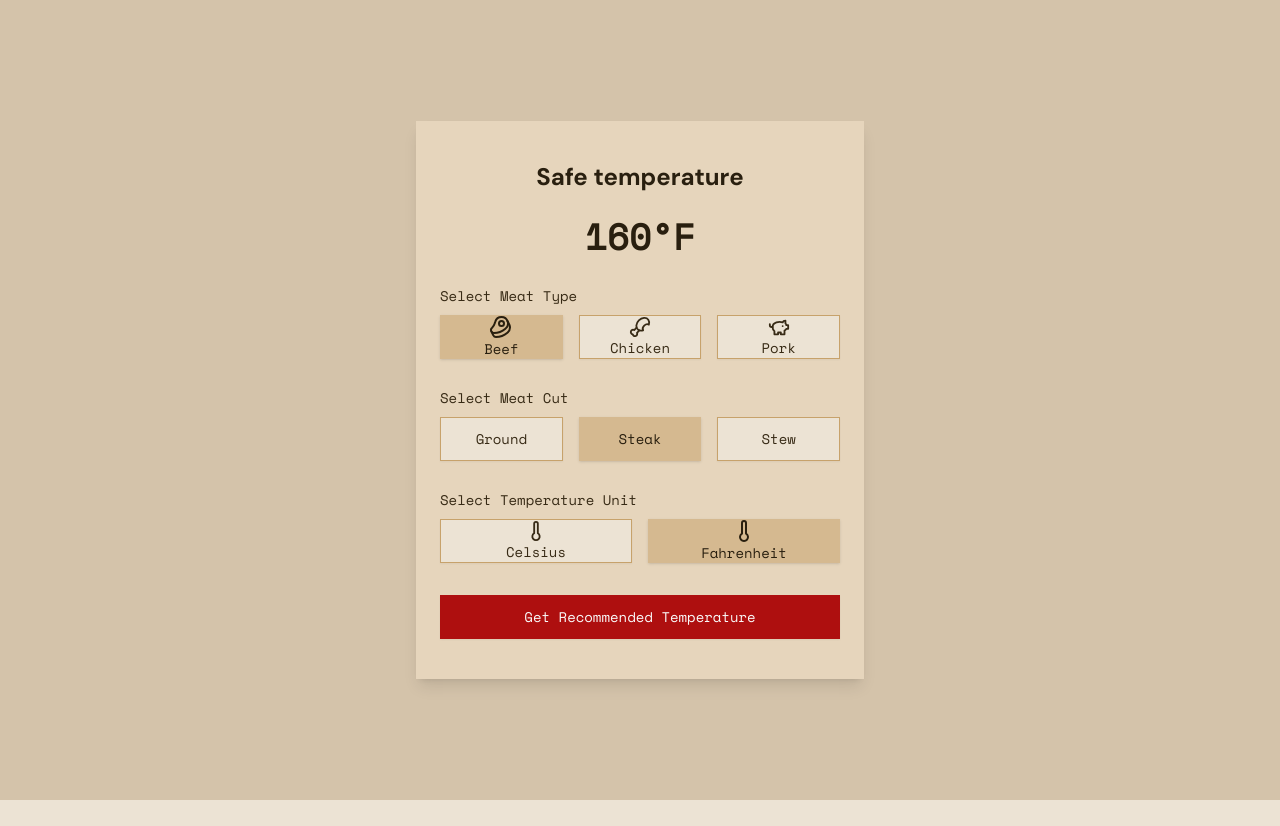
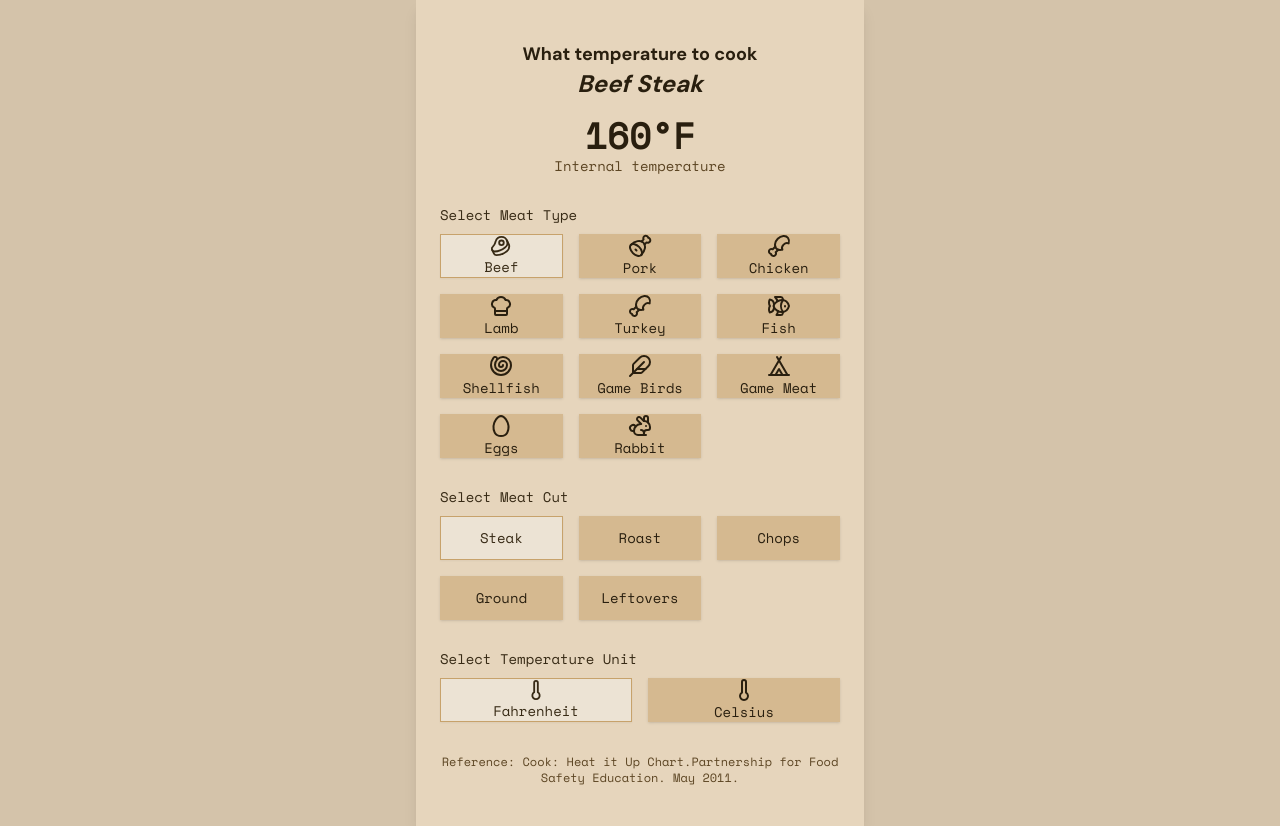
Before and after one commit to croppia/thermust, a Next.js app: page / in a window 1280 px wide. Before the commit the page ends 800 px from the top, so only its background shows below. Built offline with nearby package versions, Linux system fonts and the light colour scheme.

Commit message:
Add Logic and Temperatures

```diff
--- a/src/app/page.tsx
+++ b/src/app/page.tsx
@@ -1,28 +1,66 @@
+"use client";
 /**
  * v0 by Vercel.
  * @see https://v0.dev/t/jxvGM8JoNoi
  * Documentation: https://v0.dev/docs#integrating-generated-code-into-your-nextjs-app
  */
+import { useCallback, useMemo, useState } from "react";
 import { Label } from "@/components/ui/label";
 import { Button } from "@/components/ui/button";
-import {
-  BeefIcon,
-  DrumstickIcon,
-  PiggyBank,
-  ThermometerIcon,
-} from "lucide-react";
+import { MeatButton } from "@/components/MeatButton";
+import { MeatCutButton } from "@/components/CutButton";
+import { CookingMethod, MeatType, TemperatureUnit } from "@/lib/types";
+import { safeTemperatures } from "@/lib/temps";
+import { ThermometerIcon } from "lucide-react";
+import { convertFarenheitToCelsius } from "@/lib/converter";
 
 export default function Component() {
+  const [selectedMeat, setSelectedMeat] = useState<MeatType>(MeatType.beef);
+  const [selectedCut, setSelectedCut] = useState<string>(CookingMethod.steak);
+  const [selectedUnit, setSelectedUnit] = useState<TemperatureUnit>(
+    TemperatureUnit.fahrenheit
+  );
+
+  const handleSetMeat = useCallback(
+    (meat: MeatType) => {
+      setSelectedMeat(meat);
+      if (
+        selectedCut &&
+        !Object.keys(safeTemperatures[meat]).includes(selectedCut)
+      ) {
+        setSelectedCut(Object.keys(safeTemperatures[meat])[0]);
+      }
+    },
+    [selectedCut]
+  );
+
+  const recommendedTemp = useMemo(() => {
+    if (selectedUnit === TemperatureUnit.celsius) {
+      return {
+        temperature: convertFarenheitToCelsius(
+          safeTemperatures[selectedMeat][selectedCut].temperature
+        ),
+        label: safeTemperatures[selectedMeat][selectedCut].label,
+      };
+    }
+    return safeTemperatures[selectedMeat][selectedCut];
+  }, [selectedMeat, selectedCut, selectedUnit]);
+
   return (
     <div className="flex flex-col items-center justify-center min-h-screen bg-muted dark:bg-background">
       <div className="max-w-md w-full px-6 py-10 bg-card dark:bg-card rounded-lg shadow-lg">
-        <h2 className="text-center text-2xl font-bold mb-6 text-primary-foreground dark:text-primary-foreground">
-          Safe temperature
+        <h3 className="text-center text-lg font-bold text-primary-foreground dark:text-primary-foreground">
+          What temperature to cook
+        </h3>
+        <h2 className="text-center text-2xl font-bold mb-4 text-primary-foreground dark:text-primary-foreground">
+          <span className="italic">{recommendedTemp.label}</span>
         </h2>
         <div className="text-center pb-8">
           <p className="text-4xl font-bold text-primary-foreground dark:text-primary-foreground">
-            160°F
+            {recommendedTemp.temperature}°
+            {selectedUnit === TemperatureUnit.celsius ? "C" : "F"}
           </p>
+          <p className="text-sm text-muted-foreground">Internal temperature</p>
         </div>
         <div className="space-y-8">
           <div>
@@ -30,30 +68,14 @@ export default function Component() {
               Select Meat Type
             </Label>
             <div className="grid grid-cols-3 gap-4">
-              <Button
-                variant="default"
-                size="xl"
-                className="flex flex-col items-center justify-center"
-              >
-                <BeefIcon className="w-8 h-8" />
-                Beef
-              </Button>
-              <Button
-                variant="outline"
-                size="xl"
-                className="flex flex-col items-center justify-center"
-              >
-                <DrumstickIcon className="w-8 h-8" />
-                Chicken
-              </Button>
-              <Button
-                variant="outline"
-                size="xl"
-                className="flex flex-col items-center justify-center"
-              >
-                <PiggyBank className="w-8 h-8" />
-                Pork
-              </Button>
+              {Object.values(MeatType).map((meat) => (
+                <MeatButton
+                  key={meat}
+                  meat={meat}
+                  isSelected={selectedMeat === meat}
+                  onClick={() => handleSetMeat(meat)}
+                />
+              ))}
             </div>
           </div>
           <div>
@@ -61,27 +83,14 @@ export default function Component() {
               Select Meat Cut
             </Label>
             <div className="grid grid-cols-3 gap-4">
-              <Button
-                variant="outline"
-                size="xl"
-                className="flex flex-col items-center justify-center"
-              >
-                Ground
-              </Button>
-              <Button
-                variant="default"
-                size="xl"
-                className="flex flex-col items-center justify-center"
-              >
-                Steak
-              </Button>
-              <Button
-                variant="outline"
-                size="xl"
-                className="flex flex-col items-center justify-center"
-              >
-                Stew
-              </Button>
+              {Object.keys(safeTemperatures[selectedMeat]).map((cut) => (
+                <MeatCutButton
+                  key={cut}
+                  cut={cut}
+                  selected={selectedCut === cut}
+                  onClick={() => setSelectedCut(cut)}
+                />
+              ))}
             </div>
           </div>
           <div>
@@ -90,27 +99,38 @@ export default function Component() {
             </Label>
             <div className="grid grid-cols-2 gap-4">
               <Button
-                variant="outline"
+                variant={
+                  selectedUnit === TemperatureUnit.fahrenheit
+                    ? "outline"
+                    : "default"
+                }
                 size="xl"
                 className="flex flex-col items-center justify-center"
+                onClick={() => setSelectedUnit(TemperatureUnit.fahrenheit)}
               >
                 <ThermometerIcon className="w-8 h-8" />
-                Celsius
+                {TemperatureUnit.fahrenheit}
               </Button>
               <Button
-                variant="default"
+                variant={
+                  selectedUnit === TemperatureUnit.celsius
+                    ? "outline"
+                    : "default"
+                }
                 size="xl"
                 className="flex flex-col items-center justify-center"
+                onClick={() => setSelectedUnit(TemperatureUnit.celsius)}
               >
                 <ThermometerIcon className="w-8 h-8" />
-                Fahrenheit
+                {TemperatureUnit.celsius}
               </Button>
             </div>
           </div>
           <div className="text-center">
-            <Button size="xl" variant="destructive" className="w-full">
-              Get Recommended Temperature
-            </Button>
+            <p className="text-xs text-muted-foreground">
+              Reference: Cook: Heat it Up Chart.Partnership for Food Safety
+              Education. May 2011.
+            </p>
           </div>
         </div>
       </div>
--- /dev/null
+++ b/src/components/CutButton.tsx
@@ -0,0 +1,23 @@
+import { Button } from "@/components/ui/button";
+import { CookingMethod } from "@/lib/types";
+
+export function MeatCutButton({
+  cut,
+  selected,
+  onClick,
+}: {
+  cut: string;
+  selected: boolean;
+  onClick: () => void;
+}) {
+  return (
+    <Button
+      variant={selected ? "outline" : "default"}
+      size="xl"
+      className="flex flex-col items-center justify-center"
+      onClick={onClick}
+    >
+      {cut}
+    </Button>
+  );
+}
--- /dev/null
+++ b/src/components/MeatButton.tsx
@@ -0,0 +1,26 @@
+import React from "react";
+import { Button } from "@/components/ui/button";
+import { MeatType } from "@/lib/types";
+import { meatIcons } from "@/lib/icons";
+
+export function MeatButton({
+  meat,
+  isSelected,
+  onClick,
+}: {
+  meat: MeatType;
+  isSelected: boolean;
+  onClick: () => void;
+}) {
+  return (
+    <Button
+      variant={isSelected ? "outline" : "default"}
+      size="xl"
+      className="flex flex-col items-center justify-center"
+      onClick={onClick}
+    >
+      {React.createElement(meatIcons[meat])}
+      {meat}
+    </Button>
+  );
+}
--- /dev/null
+++ b/src/lib/converter.ts
@@ -0,0 +1,9 @@
+// Write a utility function that converts farenheit to celsius
+
+export function convertFarenheitToCelsius(farenheit: number): number {
+  return Math.round(((farenheit - 32) * 5) / 9);
+}
+
+export function convertCelsiusToFarenheit(celsius: number): number {
+  return (celsius * 9) / 5 + 32;
+}
--- /dev/null
+++ b/src/lib/icons.ts
@@ -0,0 +1,27 @@
+import {
+  Beef,
+  Drumstick,
+  Ham,
+  ChefHat,
+  Feather,
+  Tent,
+  Egg,
+  Fish,
+  Rabbit,
+  Shell,
+} from "lucide-react";
+import { MeatType } from "./types";
+
+export const meatIcons: Record<string, React.ComponentType> = {
+  [MeatType.beef]: Beef,
+  [MeatType.chicken]: Drumstick,
+  [MeatType.pork]: Ham,
+  [MeatType.lamb]: ChefHat,
+  [MeatType.turkey]: Drumstick,
+  [MeatType.fish]: Fish,
+  [MeatType.shellfish]: Shell,
+  [MeatType.game_birds]: Feather,
+  [MeatType.game_meat]: Tent,
+  [MeatType.rabbit]: Rabbit,
+  [MeatType.eggs]: Egg,
+};
--- /dev/null
+++ b/src/lib/temps.ts
@@ -0,0 +1,224 @@
+import { MeatType, CookingMethod } from "./types";
+
+export const safeTemperatures: Record<
+  MeatType,
+  Record<string, { temperature: number; label: string }>
+> = {
+  [MeatType.beef]: {
+    [CookingMethod.steak]: {
+      temperature: 160,
+      label: "Beef Steak",
+    },
+    [CookingMethod.roast]: {
+      temperature: 145,
+      label: "Beef Roast",
+    },
+    [CookingMethod.chops]: {
+      temperature: 160,
+      label: "Beef Chops",
+    },
+    [CookingMethod.ground]: {
+      temperature: 160,
+      label: "Ground Beef",
+    },
+    [CookingMethod.leftovers]: {
+      temperature: 165,
+      label: "Beef Leftovers",
+    },
+  },
+  [MeatType.pork]: {
+    [CookingMethod.steak]: {
+      temperature: 145,
+      label: "Pork Steak",
+    },
+    [CookingMethod.roast]: {
+      temperature: 145,
+      label: "Pork Roast",
+    },
+    [CookingMethod.chops]: {
+      temperature: 145,
+      label: "Pork Chops",
+    },
+    [CookingMethod.ground]: {
+      temperature: 160,
+      label: "Ground Pork",
+    },
+    [CookingMethod.leftovers]: {
+      temperature: 165,
+      label: "Pork Leftovers",
+    },
+  },
+  [MeatType.chicken]: {
+    [CookingMethod.ground]: {
+      temperature: 165,
+      label: "Ground Chicken",
+    },
+    [CookingMethod.parts]: {
+      temperature: 165,
+      label: "Chicken Parts(Wings, Thighs, etc.)",
+    },
+    [CookingMethod.whole]: {
+      temperature: 165,
+      label: "Whole Chicken",
+    },
+    [CookingMethod.leftovers]: {
+      temperature: 165,
+      label: "Chicken Leftovers",
+    },
+  },
+  [MeatType.lamb]: {
+    [CookingMethod.steak]: {
+      temperature: 145,
+      label: "Lamb Steak",
+    },
+    [CookingMethod.roast]: {
+      temperature: 145,
+      label: "Lamb Roast",
+    },
+    [CookingMethod.chops]: {
+      temperature: 145,
+      label: "Lamb Chops",
+    },
+    [CookingMethod.ground]: {
+      temperature: 160,
+      label: "Ground Lamb",
+    },
+    [CookingMethod.leftovers]: {
+      temperature: 165,
+      label: "Lamb Leftovers",
+    },
+  },
+  [MeatType.turkey]: {
+    [CookingMethod.ground]: {
+      temperature: 165,
+      label: "Ground Turkey",
+    },
+    [CookingMethod.parts]: {
+      temperature: 165,
+      label: "Turkey Parts(Wings, Thighs, etc.)",
+    },
+    [CookingMethod.whole]: {
+      temperature: 165,
+      label: "Whole Turkey",
+    },
+    [CookingMethod.leftovers]: {
+      temperature: 165,
+      label: "Turkey Leftovers",
+    },
+  },
+  [MeatType.fish]: {
+    [CookingMethod.ground]: {
+      temperature: 145,
+      label: "Ground Fish",
+    },
+    [CookingMethod.parts]: {
+      temperature: 145,
+      label: "Fish Parts(Fillets, etc.)",
+    },
+    [CookingMethod.whole]: {
+      temperature: 145,
+      label: "Whole Fish",
+    },
+    [CookingMethod.leftovers]: {
+      temperature: 145,
+      label: "Fish Leftovers",
+    },
+  },
+  [MeatType.shellfish]: {
+    [CookingMethod.ground]: {
+      temperature: 145,
+      label: "Ground Shellfish",
+    },
+    [CookingMethod.parts]: {
+      temperature: 145,
+      label: "Shellfish Parts(Clams, etc.)",
+    },
+    [CookingMethod.whole]: {
+      temperature: 145,
+      label: "Whole Shellfish",
+    },
+    [CookingMethod.leftovers]: {
+      temperature: 145,
+      label: "Shellfish Leftovers",
+    },
+  },
+  [MeatType.game_birds]: {
+    [CookingMethod.ground]: {
+      temperature: 165,
+      label: "Ground Game Birds",
+    },
+    [CookingMethod.parts]: {
+      temperature: 165,
+      label: "Game Birds Parts(Wings, Thighs, etc.)",
+    },
+    [CookingMethod.whole]: {
+      temperature: 165,
+      label: "Whole Game Birds",
+    },
+    [CookingMethod.leftovers]: {
+      temperature: 165,
+      label: "Game Birds Leftovers",
+    },
+  },
+  [MeatType.game_meat]: {
+    [CookingMethod.steak]: {
+      temperature: 145,
+      label: "Game Meat Steak",
+    },
+    [CookingMethod.roast]: {
+      temperature: 145,
+      label: "Game Meat Roast",
+    },
+    [CookingMethod.chops]: {
+      temperature: 145,
+      label: "Game Meat Chops",
+    },
+    [CookingMethod.ground]: {
+      temperature: 160,
+      label: "Ground Game Meat",
+    },
+    [CookingMethod.leftovers]: {
+      temperature: 165,
+      label: "Game Meat Leftovers",
+    },
+  },
+  [MeatType.eggs]: {
+    [CookingMethod.whole]: {
+      temperature: 160,
+      label: "Whole Eggs",
+    },
+    [CookingMethod.leftovers]: {
+      temperature: 160,
+      label: "Eggs Leftovers",
+    },
+  },
+  [MeatType.rabbit]: {
+    [CookingMethod.ground]: {
+      temperature: 160,
+      label: "Ground Rabbit",
+    },
+    [CookingMethod.parts]: {
+      temperature: 160,
+      label: "Rabbit Parts(Breasts, etc.)",
+    },
+    [CookingMethod.whole]: {
+      temperature: 160,
+      label: "Whole Rabbit",
+    },
+    [CookingMethod.leftovers]: {
+      temperature: 160,
+      label: "Rabbit Leftovers",
+    },
+  },
+};
+
+export function getSafeTemperature(
+  meatType: MeatType,
+  cookingMethod: CookingMethod
+) {
+  if (!safeTemperatures[meatType]) {
+    return 0;
+  }
+
+  return safeTemperatures[meatType][cookingMethod];
+}
--- /dev/null
+++ b/src/lib/types.ts
@@ -0,0 +1,28 @@
+export enum MeatType {
+  beef = "Beef",
+  pork = "Pork",
+  chicken = "Chicken",
+  lamb = "Lamb",
+  turkey = "Turkey",
+  fish = "Fish",
+  shellfish = "Shellfish",
+  game_birds = "Game Birds",
+  game_meat = "Game Meat",
+  eggs = "Eggs",
+  rabbit = "Rabbit",
+}
+
+export enum CookingMethod {
+  roast = "Roast",
+  steak = "Steak",
+  chops = "Chops",
+  ground = "Ground",
+  whole = "Whole",
+  parts = "Parts",
+  leftovers = "Leftovers",
+}
+
+export enum TemperatureUnit {
+  celsius = "Celsius",
+  fahrenheit = "Fahrenheit",
+}
```
